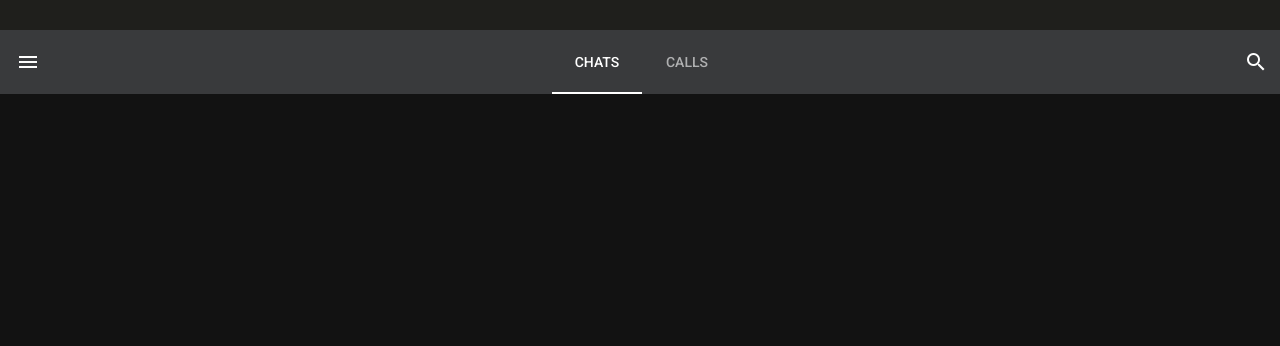
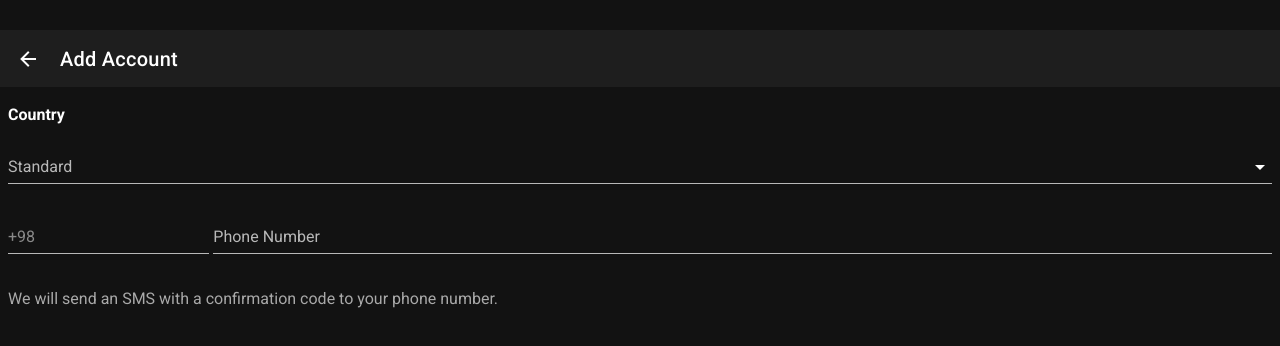
Before and after one commit to ClOsSe/FakeTelegram, a Nuxt app: page /addaccount in a window 1280 px wide. Before the commit this address had no page. Shown: the top 346 px of the page. Built offline with nearby package versions, Linux system fonts and the light colour scheme.

Commit message:
add account page fix

```diff
--- /dev/null
+++ b/components/AddAccHeader/index.vue
@@ -0,0 +1,36 @@
+<template>
+<div>
+  <div class="mx-auto overflow-hidden main-header " height="100vh" flat>
+    <v-system-bar height="30" color='#121212'></v-system-bar>
+    <v-app-bar color="#1E1E1E" class="d-flex" height="57px" dark flat>
+        <div class="nav-parent d-flex">
+        <NuxtLink class="router-link" to="/"><v-icon >mdi-arrow-left</v-icon></NuxtLink>
+        <h4 class="ml-5 title">Add Account</h4>
+        </div>
+    </v-app-bar>
+  </div>
+</div>
+
+</template>
+
+<script>
+export default ({
+
+
+})
+</script>
+<style lang="scss" scoped>
+.main-header{
+    width: 100%;
+}
+.router-link{
+    text-decoration: none;
+    color: #fff;
+    display: inline-flex;
+    letter-spacing: normal;
+}
+.title{
+    font-size: 15px;
+}
+
+</style>
--- a/components/header/index.vue
+++ b/components/header/index.vue
@@ -22,7 +22,7 @@
         <v-img height="100%"  src="https://picsum.photos/1920/1080?random"></v-img>
       </v-card>
       <div @click="show_useracounts = !show_useracounts" class="user-account-name pl-6 m-auto">
-        <div>
+        <div :class="$vuetify.theme.dark ? '' : 'light'">
           <div class="d-flex">
             <h5 class="justify-start">{{username}}</h5>
             <v-spacer></v-spacer>
@@ -34,18 +34,18 @@
 
       </div>
       <v-list  nav danse>
-        <span  :class="show_useracounts ? 'opacity-100' : 'opacity-0'">
+        <span  :class="show_useracounts ? 'opacity-100' : 'opacity-0'" >
         <v-list-item-group  v-for="(account,index) in user_acccount" :key="index" :class="['user-accounts',show_useracounts ? 'min-height' : '']" >
             <v-list-item-icon style="margin:0;" class="ma-0 pa-0">
                 <v-img class="ml-2 user-account-avatars pa-0 ma-0" rounded width="40" height="40" src="https://picsum.photos/1920/1080?random"></v-img>
-                <v-list-item-title class="user-account-username pa-0 ma-0 ml-1">{{account.name}}</v-list-item-title>
+                <v-list-item-title class="user-account-username pa-0 ma-0 ml-1" >{{account.name}}</v-list-item-title>
             </v-list-item-icon>
         </v-list-item-group>
         <v-list-item-group class="d-flex ml-3" :class="['user-accounts',show_useracounts ? 'min-height' : '']">
-          <v-list-item-icon>
-            <v-icon>mdi-plus</v-icon>
+          <v-list-item-icon class="pl-0 ml-0">
+          <NuxtLink class="router-link" to="/addaccount"><v-icon>mdi-plus</v-icon></NuxtLink>
           </v-list-item-icon>
-          <v-list-item-title class="user-account-username pa-0 ma-0 ml-1">Add Account</v-list-item-title>
+          <NuxtLink class="router-link" :class="$vuetify.theme.dark ? 'light' : 'dark'" to="/addaccount"><v-list-item-title class="user-account-username pa-0 ma-0 ml-1" >Add Account</v-list-item-title></NuxtLink>
         </v-list-item-group>
         </span>
       </v-list>
@@ -67,9 +67,9 @@ export default({
       group: null,
       show_useracounts:false,
       user_acccount:[
-        {name:'mohammad Goudarzi1'},
-        {name:'mohammad Goudarzi2'},
-        {name:'mohammad Goudarzi3'},
+        {name:'mr_ceh'},
+        {name:'mohammad Goudarzi'},
+        {name:'mohammad'},
       ],
       username:'Mohammad Goudarzi',
       user_tell:"+98 903 399 2048",
@@ -132,4 +132,10 @@ export default({
     opacity: 1;
     transition: 2s;
 }
+.light{
+  color: #fff;
+}
+.dark{
+  color: #0000;
+}
 </style>
--- /dev/null
+++ b/layouts/addaccount.vue
@@ -0,0 +1,19 @@
+<template>
+  <v-app >
+    <AddAccHeader></AddAccHeader>
+    <Nuxt />
+  </v-app>
+</template>
+
+<script>
+import AddAccHeader from "../components/AddAccHeader/index"
+export default {
+  name:'addaccount.vue',
+  components:{
+    AddAccHeader
+  },
+}
+</script>
+<style lang="scss" scoped>
+
+</style>
--- /dev/null
+++ b/pages/addaccount/index.vue
@@ -0,0 +1,63 @@
+<template>
+    <div>
+        <v-row class="d-block">
+            <h4 class="pa-2 pt-4">Country</h4>
+            <v-select
+                class="pl-2 pr-2"
+              :items="Country"
+              label="Standard"
+            ></v-select>
+        </v-row>
+        <v-row class="d-flex">
+            <v-text-field
+                color="#ffff"
+                class="pl-2 pr-1 col-2"
+                placeholder="+98"
+                flat
+                v-model="CountryCode"
+            ></v-text-field>
+             <v-text-field col-9 class="pr-2" v-model="PhoneNumber"
+             type="number"
+            label="Phone Number"
+          ></v-text-field>
+        </v-row>
+        <v-row class=" pl-2 pr-2">
+            <p class="message">We will send an SMS with a confirmation code to your phone number.</p>
+        </v-row>
+        <v-row v-show="submit" class="ma-2 justify-end" >
+            <v-btn color="primary" fab dark  class="justify-center">
+                <v-icon>mdi-arrow-right</v-icon>
+            </v-btn>
+        </v-row>
+    </div>
+</template>
+<script>
+
+export default ({
+    layout:'addaccount',
+    data(){
+        return{
+            CountryCode:null,
+            PhoneNumber:null,
+            submit:false,
+            Country: ['Afghanestan', 'Iran', 'American Samoa', 'Algeria'],
+        }
+    },
+    watch:{
+        PhoneNumber:function(){
+            this.PhoneNumber  ? this.submit = true : this.submit = false;
+        }
+    }
+})
+</script>
+<style lang="scss" scoped>
+.message {
+    color: darkgray;
+}
+
+.submit-show{
+    width: 65px;
+    height: 65px;
+    transition: 1s;
+}
+</style>
```
Also changed, not shown: layouts/README.md (deleted).
